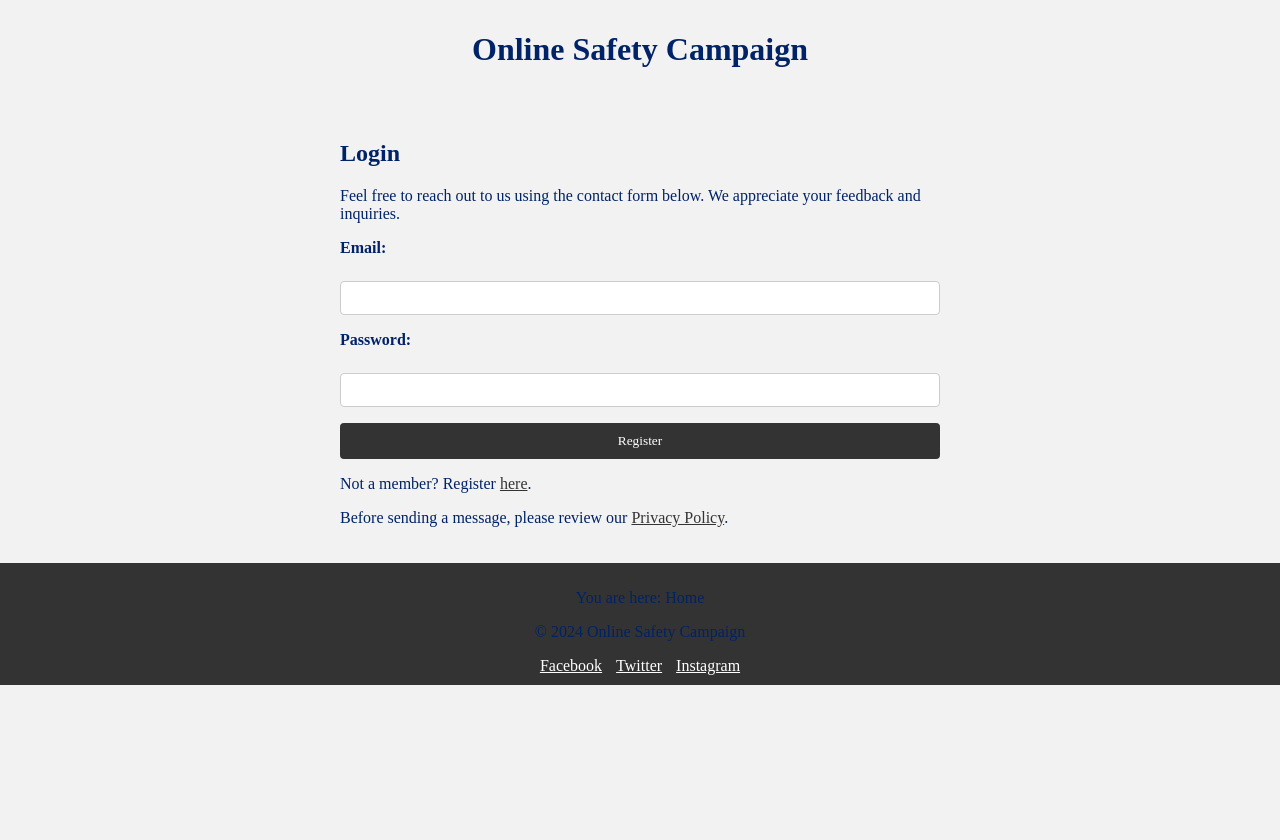
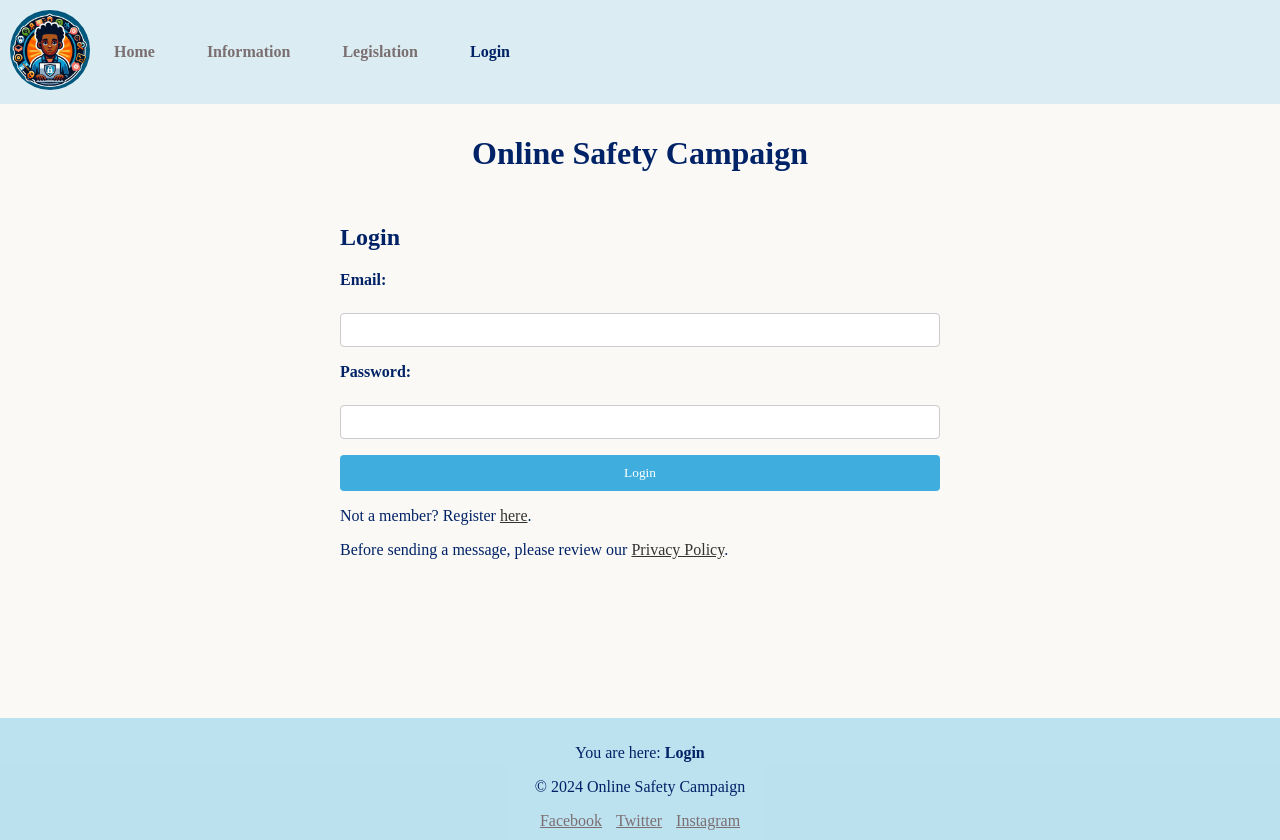
Before and after one commit to Meowveloper/ncc-level-5-dynamic-websites, a PHP site: page /login.php in a window 1280 px wide. Before the commit the page ends 685 px from the top, so only its background shows below. Run offline with PHP 8.4, Linux system fonts and the light colour scheme.

Commit message:
Login, Register, login appempt fail, middleware, social-media-app-setup create

```diff
--- a/social-media-campaign/Controller/MemberController.php
+++ b/social-media-campaign/Controller/MemberController.php
@@ -1,7 +1,10 @@
 <?php
+
 namespace Controller;
 
-require_once ('Model/Member.php');
+require_once('Model/Member.php');
+
+use Exception;
 use Model\Member;
 use PDOException;
 
@@ -10,24 +13,71 @@ class MemberController extends Member
     public function register(bool $isScriber = false, bool $isAdmin = false): void
     {
         try {
-            session_start();
             $member = $this->store($isScriber, $isAdmin);
+            $member->password = '********';
             $_SESSION['user'] = $member;
             header("location:index.php");
-        } catch(PDOException $err) {
+        } catch (PDOException $err) {
             $message = $err->getMessage();
             header("location:register.php?registerError=1&message=$message");
         }
     }
 
-    public function searchOrGetAllMembers (string $search = '') : array
+    public function searchOrGetAllMembers(string $search = ''): array
     {
         $data = $this->index($search);
         return $data;
     }
 
-    public function findOrFail (string $id) : object
+    public function findOrFail(string $id): object
     {
         return $this->show($id);
     }
+
+    public function login(): void
+    {
+        if (isset($_SESSION['login_attempt_time'])) {
+            $loginAttemptTime = $_SESSION['login_attempt_time'];
+        } else {
+            $loginAttemptTime = 0;
+        }
+        try {
+            $member = $this->showWithEmail();
+            if ($member->password == $_POST['password']) {
+                $member->password = '********';
+                $_SESSION['user'] = $member;
+                header("location:home.php");
+            } else {
+                $message = "Wrong Password";
+                header("location:login.php?error=1&errorMessage=$message");
+                $_SESSION['login_attempt_time'] = $loginAttemptTime + 1;
+                $_SESSION['login_attempt_time_expires'] = time() + (60 * 5);
+            }
+        } catch (PDOException $err) {
+            $message = $err->getMessage();
+            header("location:login.php?error=1&errorMessage=$message");
+            $_SESSION['login_attempt_time'] = $loginAttemptTime + 1;
+            $_SESSION['login_attempt_time_expires'] = time() + (60 * 5);
+        }
+    }
+
+    public function checkLogInAttemptTimes () : bool
+    {
+        if(isset($_SESSION['login_attempt_time']) and isset($_SESSION['login_attempt_time_expires'])) :
+            if($_SESSION['login_attempt_time_expires'] < time()) {
+                unset($_SESSION['login_attempt_time']);
+                unset($_SESSION['login_attempt_time_expires']);
+                return true;
+            } else {
+                if($_SESSION['login_attempt_time'] >= 5) {
+                    return false;
+                } else {
+                    return true;
+                };
+            }
+
+
+        else : return true;
+        endif;
+    }
 }
--- /dev/null
+++ b/social-media-campaign/Middleware/Auth.php
@@ -0,0 +1,28 @@
+<?php
+namespace Middleware;
+
+class Auth
+{
+    public static function isGuest () : bool
+    {
+
+        return !isset($_SESSION['user']);
+    }
+
+    public static function matchUserType (int $pageType) : void
+    {
+        /* 0 = guest, 1= admin, 2 = user */
+        if(static::isGuest()) $userType = 0;
+        else $userType = $_SESSION['user']->role == 1 ? 1 : 2;
+
+        if($pageType == $userType) {
+            return;
+        } else {
+            if($userType == 0) header("location:login.php");
+            if($userType == 1) header("location:admin-home.php");
+            if($userType == 2) header("location:home.php");
+            exit();
+        }
+
+    }
+}
--- a/social-media-campaign/Model/Member.php
+++ b/social-media-campaign/Model/Member.php
@@ -4,6 +4,8 @@ namespace Model;
 use PDO;
 require_once('DataBase.php');
 use Model\DataBase;
+use PDOException;
+
 class Member
 {
     private $db;
@@ -12,7 +14,7 @@ class Member
     {
         $this->db = DataBase::getInstance();
     }
-    protected function index (string $search = '') : Array
+    protected function index (string $search = '') : Array | Object
     {
         $sql = "SELECT * FROM $this->table WHERE (name LIKE :condition OR email LIKE :condition) AND (name != '' OR email != '')";
         $condition = $search ? "%$search%" : '%'. '' . '%';
@@ -85,6 +87,22 @@ class Member
         $statement->execute();
     }
 
+
+    protected function showWithEmail () : object
+    {
+        try {
+            $stmt = $this->db->pdo->prepare("
+                SELECT * FROM $this->table WHERE email = :email
+            ");
+            $stmt->bindParam(":email", $_POST['email']);
+            $stmt->execute();
+            if($stmt->rowCount() === 0) throw new PDOException("Invalid credentials");
+            return $stmt->fetchObject();
+        } catch (PDOException $err) {
+            throw new PDOException("Invalid credentials");
+        }
+    }
+
     private function generateSMCID() : string
     {
         $sql = "SELECT MAX(id) as id FROM $this->table";
--- a/social-media-campaign/home.php
+++ b/social-media-campaign/home.php
@@ -1,5 +1,8 @@
 <!DOCTYPE html>
-<?php session_start(); ?>
+<?php
+$currentPage = "user_home";
+$pageType = 2;
+?>
 <html lang="en">
   <head>
     <meta charset="UTF-8" />
@@ -11,7 +14,6 @@
     <?php include_once("layouts/nav.php") ?>
     <header>
       <h1>Online Safety Campaign</h1>
-      <?php echo($_SESSION['user'])->role ?>
     </header>
 
     <main>
--- /dev/null
+++ b/social-media-campaign/layouts/footer.php
@@ -0,0 +1,21 @@
+<?php
+function getHere(string $currentPage) : string
+{
+    if($currentPage == "guest_home") : return "Home";
+    elseif($currentPage == "login") : return "Login";
+    else : return "Page identifier error";
+    endif;
+}
+?>
+
+
+<footer>
+    <p>You are here: <span style="font-weight: 900;"><?= getHere($currentPage) ?></span></p>
+    <div class="footer-content">
+        <p>&copy; 2024 Online Safety Campaign</p>
+        <!-- Add social media buttons with relevant links -->
+        <a href="#">Facebook</a>
+        <a href="#" style="margin-left: 10px">Twitter</a>
+        <a href="#" style="margin-left: 10px">Instagram</a>
+    </div>
+</footer>
--- a/social-media-campaign/layouts/nav.php
+++ b/social-media-campaign/layouts/nav.php
@@ -1,26 +1,28 @@
 <?php
 session_start();
-if (!isset($_SESSION['user'])) :
+require_once("Middleware/Auth.php");
+use Middleware\Auth;
+Auth::matchUserType($pageType);
 ?>
+<?php if (!isset($_SESSION['user'])) : ?>
     <nav>
+        <div>
+            <img src="assets/logo.jpg" alt="" width="80px" height="80px" class="logoPic">
+        </div>
         <ul>
             <li class="link">
-                <a href="./index.php">Home</a>
+                <a href="./index.php" class="<?= $currentPage == 'guest_home' ? 'navBarActive' : '' ?>">Home</a>
             </li>
             <li class="link">
-                <a href="./b-information.php">Information</a>
+                <a href="./b-information.php" class="<?= $currentPage == 'guest_information' ? 'navBarActive' : '' ?>">Information</a>
             </li>
             <li class="link">
-                <a href="./b-legislation.php">Legislation</a>
+                <a href="./b-legislation.php" class="<?= $currentPage == 'guest_legislation' ? 'navBarActive' : '' ?>">Legislation</a>
             </li>
             <li class="link">
-                <a href="./login.php">Login</a>
+                <a href="./login.php" class="<?= $currentPage == 'login' ? 'navBarActive' : '' ?>">Login</a>
             </li>
         </ul>
-        <form action="/search" method="get" class="search-input">
-            <input type="text" id="search" name="search" placeholder="Search..." />
-            <button type="submit">Search</button>
-        </form>
     </nav>
 
 <?php endif; ?>
@@ -28,12 +30,15 @@ if (!isset($_SESSION['user'])) :
 
 <?php if (isset($_SESSION['user']) and $_SESSION['user']->role == 1) : ?>
     <nav>
+        <div>
+            <img src="assets/logo.jpg" alt="" width="80px" height="80px" class="logoPic">
+        </div>
         <ul>
-            <li class="link"><a href="./admin-home.php">Home</a></li>
+            <li class="link"><a href="./admin-home.php" class="<?= $currentPage == 'admin_home' ? 'navBarActive' : '' ?>">Home</a></li>
             <li class="link"><a href="./service-setup.php">Service</a></li>
             <li class="link"><a href="./newsletter-setup.php">Newsletter</a></li>
             <li class="link"><a href="./how-parent-help-setup.php">How Parents Help</a></li>
-            <li class="link"><a href="./social-media-app-setup.php">Social Media Apps</a></li>
+            <li class="link"><a href="./social-media-app-setup.php" class="<?= $currentPage == 'admin_social_media_app_setup' ? 'navBarActive' : '' ?>">Social Media Apps</a></li>
             <li class="link"><a href="./contact-list.php">Contact List</a></li>
             <li class="link"><a href="./member-list.php">Member List</a></li>
             <li class="link"><a href="./logout.php">Logout</a></li>
@@ -42,9 +47,13 @@ if (!isset($_SESSION['user'])) :
 <?php endif; ?>
 
 <?php if (isset($_SESSION['user']) and $_SESSION['user']->role == 0) : ?>
+
     <nav>
+        <div>
+            <img src="assets/logo.jpg" alt="" width="80px" height="80px" class="logoPic">
+        </div>
         <ul>
-            <li class="link"><a href="home.php">Home</a></li>
+            <li class="link"><a href="home.php" class="<?= $currentPage == 'user_home' ? 'navBarActive' : '' ?>">Home</a></li>
             <li class="link"><a href="information.php">Information</a></li>
             <li>
                 Campaigns
@@ -63,6 +72,7 @@ if (!isset($_SESSION['user'])) :
 
             <li class="link"><a href="contact.php">Contact</a></li>
             <li class="link"><a href="legislation.php">Legislation</a></li>
+            <li class="link"><a href="./logout.php">Logout</a></li>
         </ul>
         <form action="/search" method="get" class="search-input">
             <input type="text" id="search" name="search" placeholder="Search..." />
--- a/social-media-campaign/login.php
+++ b/social-media-campaign/login.php
@@ -1,35 +1,51 @@
 <!DOCTYPE html>
+<?php
+
+require_once("Controller/MemberController.php");
+
+use Controller\MemberController;
+
+$memberController = new MemberController();
+$pageType = 0;
+$currentPage = "login";
+
+?>
 <html lang="en">
+
 <head>
   <meta charset="UTF-8" />
   <meta name="viewport" content="width=device-width, initial-scale=1.0" />
   <title>Online Safety Campaign</title>
   <link rel="stylesheet" href="./styles/style.css">
 </head>
+
 <body>
+  <?php
+  include_once("layouts/nav.php");
+  ?>
   <header>
     <h1>Online Safety Campaign</h1>
     <!-- Custom Cursors and 3D Illustrations can be added here -->
   </header>
-
   <main>
     <section id="contact">
       <h2>Login</h2>
-        <p>
-          Feel free to reach out to us using the contact form below. We
-          appreciate your feedback and inquiries.
-        </p>
-
       <!-- Contact Form -->
-        <form action="#" method="POST">
-
+      <form action="#" method="POST" id="loginForm">
         <label for="email">Email:</label>
         <input type="email" id="email" name="email" required />
 
         <label for="password">Password:</label>
         <input type="password" id="password" name="password" required></input>
 
-            <button type="submit">Register</button>
+        <?php if (isset($_GET['error'])) : ?>
+          <span style="color: var(--primary-red)">Login Error!!!<br><?= $_GET['errorMessage'] ?></span>
+        <?php endif; ?>
+        <?php if (!$memberController->checkLogInAttemptTimes()) : ?>
+          <span style="color: var(--primary-red)">You can try again in 5 mins...</span>
+        <?php endif; ?>
+
+        <button class="bgBlueButton" <?php if (!$memberController->checkLogInAttemptTimes()) echo "disabled"; ?>  type="submit" name="btnLogin">Login</button>
       </form>
       <p>
         Not a member? Register <a href="./register.php">here</a>.
@@ -42,15 +58,11 @@
     </section>
   </main>
 
-    <footer>
-      <p>You are here: Home</p>
-      <div class="footer-content">
-        <p>&copy; 2024 Online Safety Campaign</p>
-        <!-- Add social media buttons with relevant links -->
-        <a href="#" style="color: white">Facebook</a>
-        <a href="#" style="color: white; margin-left: 10px">Twitter</a>
-        <a href="#" style="color: white; margin-left: 10px">Instagram</a>
-      </div>
-    </footer>
+  <?php include_once("layouts/footer.php"); ?>
 </body>
+
 </html>
+<?php
+if (isset($_POST['btnLogin'])) :
+  $memberController->login();
+endif;
--- a/social-media-campaign/register.php
+++ b/social-media-campaign/register.php
@@ -1,8 +1,9 @@
 <!DOCTYPE html>
 <?php
 require_once("Controller/MemberController.php");
+use Controller\MemberController;
 
-use Controller\MemberController;
+$pageType = 0;
 ?>
 <html lang="en">
 
@@ -42,7 +43,7 @@ use Controller\MemberController;
         <label for="city">City:</label>
         <input type="text" id="city" name="city" required></input>
 
-        <button type="submit" name="btnRegister">Register</button>
+        <button type="submit" name="btnRegister" class="bgBlueButton">Register</button>
       </form>
 
       <!-- Privacy Policy Link -->
--- a/social-media-campaign/styles/style.css
+++ b/social-media-campaign/styles/style.css
@@ -1,9 +1,3 @@
-@font-face {
-	font-family: "Poppins", sans-serif;
-	/* src: url('./fonts/Poppins-Black.ttf') format('ttf'); */
-	/* font-weight: bold; */
-	font-style: normal;
-}
 :root {
   --background-color: #faf9f6;
   --secondary-background-color: rgba(0, 150, 215, 0.25);
@@ -46,18 +40,88 @@
 }
 
 * {
-  cursor: url(https://cdn.custom-cursor.com/db/9387/32/among-us-minion-pointer.png),
-    auto;
+  /* cursor: url(https://cdn.custom-cursor.com/db/9387/32/among-us-minion-pointer.png),
+    auto; */
   color: var(--text-primary-dark-blue);
   font-family: Poppins;
   box-sizing: border-box;
   scroll-behavior: smooth;
 }
+.px-70px {
+  padding: 0px 70px;
+}
+.rounded-full {
+  border-radius: 99999999px;
+}
+.logoPic {
+  border-radius: 99999999px;
+}
+.bgBlueButton {
+  background-color: var(--primary-light-blue-75);
+  color: white;
+  border-radius: 2px;
+  outline: none;
+  border: none;
+}
+
+.bgBlueButton * {
+  color: white;
+  font-size: 16px !important;
+}
+
+.bgBlueButton:hover {
+  background-color: var(--primary-light-blue);
+}
+
+.bgBlueButton:disabled {
+  background-color: var(--gray-1);
+  color: var(--gray-2);
+}
+
+.bgBlueButton:disabled * {
+  color: var(--gray-2);
+}
+
+.bgBlueButton:focus {
+  border: 1px solid var(--text-primary-dark-blue-50);
+}
+
+.bgWhiteButton {
+  border: 1px solid var(--primary-light-blue-75) !important;
+  color: var(--primary-light-blue-75);
+  border-radius: 2px;
+}
+
+.bgWhiteButton * {
+  color: var(--primary-light-blue-75);
+}
+
+.bgWhiteButton:hover {
+  border: 1px solid var(--primary-light-blue);
+  color: var(--primary-light-blue);
+}
+
+.bgWhiteButton:hover * {
+  color: var(--primary-light-blue);
+}
+
+.bgWhiteButton:disabled {
+  border: 1px solid var(--gray-1);
+  color: var(--gray-2);
+}
+
+.bgWhiteButton:disabled * {
+  color: var(--gray-2);
+}
+
+.bgWhiteButton:focus {
+  border: 1px solid var(--text-primary-dark-blue-50);
+}
 body {
   font-family: "Arial", sans-serif;
   margin: 0;
   padding: 0;
-  background-color: #f2f2f2;
+  background-color: var(--background-color);
 }
 
 header {
@@ -70,9 +134,9 @@ nav {
   width: 100%;
   display: flex;
   justify-content: space-between;
-  background-color: #333;
   align-items: center;
   padding: 10px;
+  background-color: var(--primary-light-blue-25-opa50);
 }
 nav ul {
   list-style: none;
@@ -82,21 +146,23 @@ nav ul {
 }
 nav li,
 nav li a {
-  opacity: 0.8;
-  color: #ffffff;
   transition: 200ms;
   text-decoration: none;
   white-space: nowrap;
   font-weight: 700;
-}
-nav li:hover {
-  opacity: 1;
 }
 nav li a {
   display: flex;
   align-items: center;
   height: 100%;
   width: 100%;
+  color: var(--gray-2);
+}
+nav li:hover a {
+  color: var(--text-primary-dark-blue);
+}
+.navBarActive {
+  color: var(--text-primary-dark-blue);
 }
 nav li {
   padding-right: 36px;
@@ -121,7 +187,6 @@ nav > ul {
   display: flex;
   height: var(--menu-height);
   align-items: center;
-  background-color: #333;
 }
 nav > ul li {
   position: relative;
@@ -132,7 +197,6 @@ nav > ul li ul {
   opacity: 0;
   padding: 0;
   min-width: 160px;
-  background-color: #333;
   position: absolute;
   top: calc(var(--menu-height) + 5px);
   left: 50%;
@@ -184,47 +248,84 @@ nav > .search-input > button {
 }
 
 main {
-  padding: 20px;
   min-height: 56.8dvh;
 }
 
 .web-service {
-  margin-top: 20px;
+  padding: 20px 20px;
+  border-radius: 5px;
+  box-shadow: 0 0 10px rgba(0, 0, 0, 0.1);
+}
+.web-service h3 {
+  margin: 0px;
+}
+
+.popular-apps,
+.stay-safe-online {
   padding: 20px;
-  background-color: #fff;
-  border: 1px solid #ccc;
   border-radius: 5px;
   box-shadow: 0 0 10px rgba(0, 0, 0, 0.1);
 }
 
-.popular-apps,
-.stay-safe-online {
-  margin-top: 20px;
-  padding: 20px;
-  background-color: #fff;
-  border: 1px solid #ccc;
-  border-radius: 5px;
-  box-shadow: 0 0 10px rgba(0, 0, 0, 0.1);
+.formCancelButton {
+  display: block !important;
+  padding: 2px;
+  text-align: center !important;
 }
 
 footer {
-  background-color: #333;
-  color: white;
+  background-color: var(--primary-light-blue-25);
   text-align: center;
   padding: 10px;
-  /* position: fixed; */
-  bottom: 0;
-  /* width: 100%;
-    display: flex;
-    flex-direction: column; */
+  margin-top: 40px;
 }
 
 .footer-content {
   flex: 1;
 }
+.footer-content a {
+  color: var(--gray-2);
+}
+/* guest home */
+#guest_home .searchForm {
+  display: flex;
+  justify-content: flex-start;
+  gap: 1rem;
+  align-items: stretch;
+}
+#guest_home .searchForm input {
+  padding: 10px 10px;
+  outline: none;
+  border: 1px solid var(--primary-light-blue-25-opa50);
+  width: 300px;
+}
+#guest_home .searchForm .bgBlueButton {
+  width: 100px;
+}
+#guest_home .welcomeText {
+  color: var(--text-primary-dark-blue-75);
+}
+#guest_home .webServiceContainer {
+  display: grid;
+  grid-template-columns: auto auto;
+  gap: 2rem;
+  padding: 30px 70px;
+  margin: 0px !important;
+}
+#guest_home .webServiceContainer2 {
+  margin-top: 50px !important;
+  background-color: var(--primary-light-blue-25-opa30);
+  padding: 70px;
+}
 
-/* Add additional styles for specific elements as needed */
-
+#guest_home .web-service {
+  background-color: var(--primary-light-blue-25-opa30);
+}
+#guest_home .popular-apps,
+#guest_home .stay-safe-online {
+  background-color: var(--background-color);
+}
+/* guest home end */
 /* content */
 #contact {
   max-width: 600px;
@@ -254,16 +355,10 @@ footer {
 }
 
 #contact button {
-  background-color: #333;
-  color: white;
   padding: 10px;
   border: none;
   border-radius: 4px;
   cursor: pointer;
-}
-
-#contact button:hover {
-  background-color: #555;
 }
 
 #contact p {
@@ -280,6 +375,10 @@ footer {
 }
 /* content end */
 
+/* login */
+
+/* login end */
+
 /* Responsive Styles */
 @media only screen and (max-width: 600px) {
   nav > ul {
```
Also changed, not shown: social-media-campaign/Controller/SocialMediaAppController.php (added, +18 -0 lines), social-media-campaign/Model/SocialMediaApp.php (+6 -4 lines), social-media-campaign/admin-home.php (+5 -12 lines), social-media-campaign/b-information.php (+4 -25 lines), social-media-campaign/b-legislation.php (+5 -25 lines), social-media-campaign/index.php (+20 -55 lines), social-media-campaign/logout.php (added, +9 -0 lines), social-media-campaign/social-media-app-setup.php (+47 -35 lines), social-media-campaign/assets/logo.jpg (added), social-media-campaign/images/social_media_apps_66888368cb9078.57355852_wallpaper.jpeg (added). Lines whose indentation alone changed are shown as unchanged.
